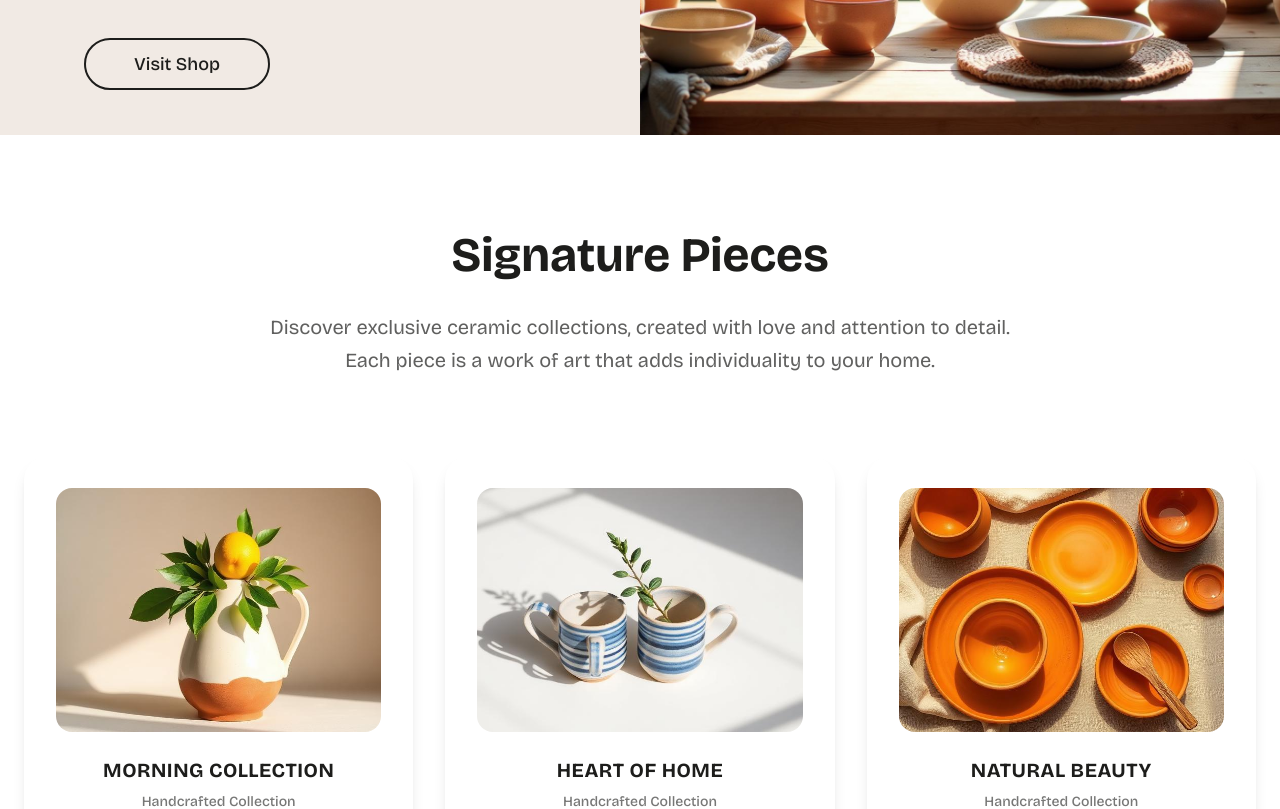
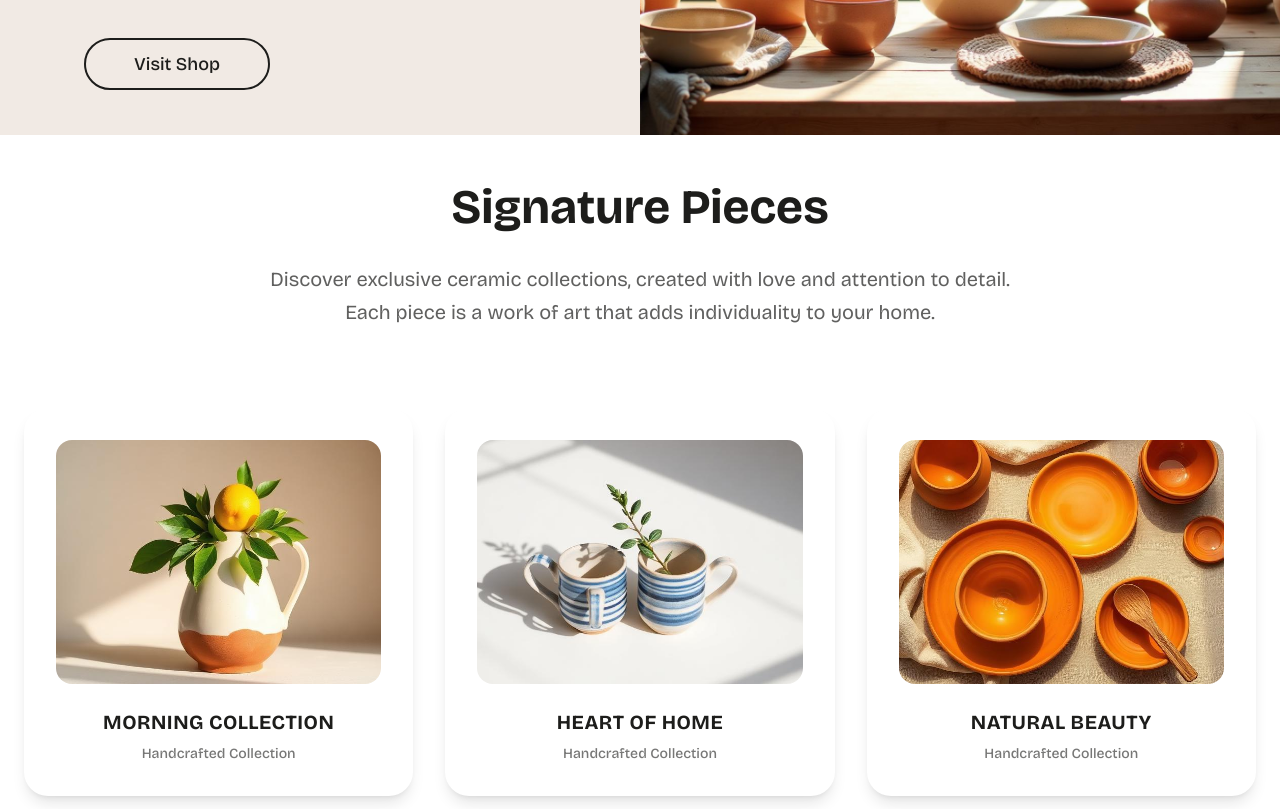
Before and after one commit to jernej107/ceramic-story-wireframe, a React (Vite) app: page / in a window 1280 px wide. Shown: the part 440-1249 px from the top of the page. Built offline with nearby package versions, Linux system fonts and the light colour scheme; the HTML template or start-up script is replaced by a standard one.

Commit message:
Adjust padding for hero section

```diff
--- a/src/components/FeaturedCeramics.tsx
+++ b/src/components/FeaturedCeramics.tsx
@@ -21,7 +21,7 @@ const FeaturedCeramics = () => {
   ];
 
   return (
-    <section id="featured" className="py-24 bg-white">
+    <section id="featured" className="py-12 bg-white">
       <div className="container mx-auto px-6">
         <div className="text-center mb-20">
           <h2 className="text-5xl font-bold mb-8 text-foreground">
```
